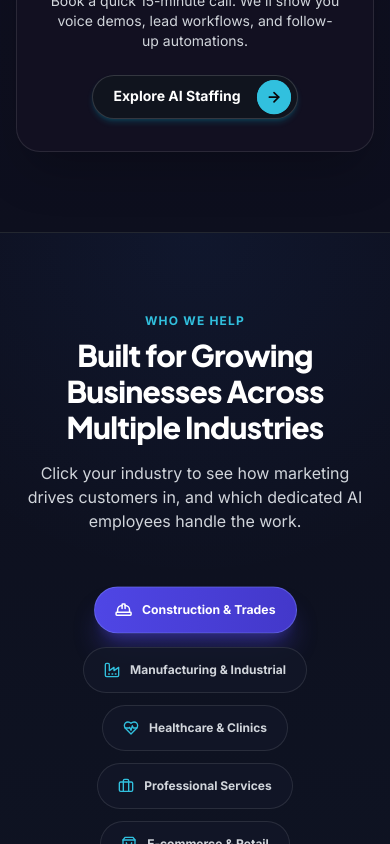
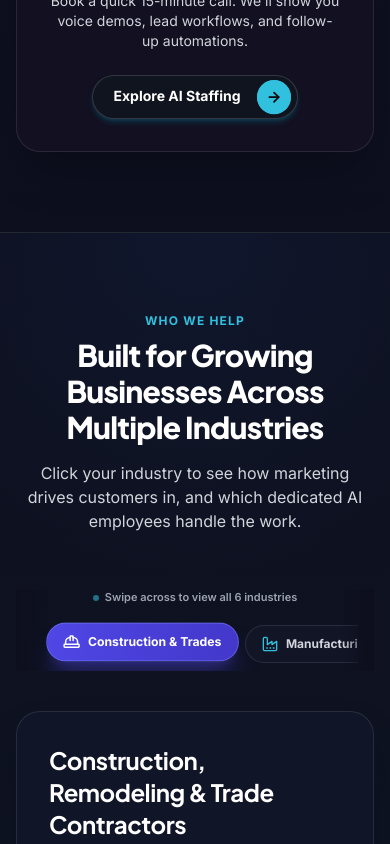
Before and after one commit to Rahullohar703/mivizhub-online, a React (Vite) app: page / in a window 390 px wide. Shown: the part 11156-12000 px from the top of the page. Built offline with nearby package versions, Linux system fonts and the light colour scheme.

Commit message:
fix: replace vertical stacked industry pills on mobile with horizontal swipe strip

```diff
--- a/src/components/SectionIndustries.jsx
+++ b/src/components/SectionIndustries.jsx
@@ -1,10 +1,22 @@
-import React, { useState } from 'react';
+import React, { useState, useRef } from 'react';
 import Container from './ui/Container';
 import Section from './ui/Section';
 import { HardHat, Factory, HeartPulse, Briefcase, ShoppingBag, Building2, Check, UserCheck } from 'lucide-react';
 
 export default function SectionIndustries() {
   const [activeTab, setActiveTab] = useState('Construction');
+  const tabRefs = useRef({});
+
+  const handleSelectTab = (id) => {
+    setActiveTab(id);
+    if (tabRefs.current[id]) {
+      tabRefs.current[id].scrollIntoView({
+        behavior: 'smooth',
+        block: 'nearest',
+        inline: 'center'
+      });
+    }
+  };
 
   const industries = [
     { id: 'Construction', name: 'Construction & Trades', icon: <HardHat className="w-4 h-4" /> },
@@ -159,15 +171,27 @@ export default function SectionIndustries() {
           </p>
         </div>
 
-        {/* Tab Buttons */}
-        <div className="flex flex-wrap justify-center gap-3 max-w-6xl mx-auto mb-12">
+        {/* Tab Buttons: Sleek horizontal swipe chip bar on mobile, centered flex grid on desktop */}
+        <div className="relative max-w-6xl mx-auto mb-10 -mx-4 px-4 sm:mx-auto sm:px-0">
+          {/* Subtle mobile edge fade indicators */}
+          <div className="pointer-events-none absolute left-0 top-0 bottom-0 w-8 bg-gradient-to-r from-[#0d0f1e] to-transparent z-10 sm:hidden" />
+          <div className="pointer-events-none absolute right-0 top-0 bottom-0 w-8 bg-gradient-to-l from-[#0d0f1e] to-transparent z-10 sm:hidden" />
+
+          {/* Micro swipe hint for mobile */}
+          <div className="flex items-center justify-center gap-1.5 text-[11px] font-semibold text-gray-400 mb-2.5 sm:hidden">
+            <span className="inline-block w-1.5 h-1.5 rounded-full bg-[#31c0de] animate-pulse" />
+            <span>Swipe across to view all 6 industries</span>
+          </div>
+
+          <div className="flex items-center sm:justify-center gap-2 sm:gap-3 overflow-x-auto no-scrollbar scroll-smooth px-4 sm:px-0 sm:flex-wrap py-2 snap-x snap-mandatory">
             {industries.map((tab) => {
               const isActive = activeTab === tab.id;
               return (
                 <button
                   key={tab.id}
-                onClick={() => setActiveTab(tab.id)}
-                className={`group relative overflow-hidden flex items-center gap-2.5 px-5 py-3.5 rounded-full text-xs sm:text-sm font-bold transition-all duration-300 ease-out transform-gpu cursor-pointer select-none outline-none focus-visible:ring-2 focus-visible:ring-cyan-400 focus-visible:ring-offset-2 focus-visible:ring-offset-[#0d0f1e] ${
+                  ref={(el) => (tabRefs.current[tab.id] = el)}
+                  onClick={() => handleSelectTab(tab.id)}
+                  className={`group relative overflow-hidden flex-shrink-0 snap-center flex items-center gap-2 sm:gap-2.5 px-4 py-2.5 sm:px-5 sm:py-3.5 rounded-full text-xs sm:text-sm font-bold whitespace-nowrap transition-all duration-300 ease-out transform-gpu cursor-pointer select-none outline-none focus-visible:ring-2 focus-visible:ring-cyan-400 focus-visible:ring-offset-2 focus-visible:ring-offset-[#0d0f1e] ${
                     isActive
                       ? 'bg-gradient-to-r from-[#4F46E5] to-[#4338CA] text-white shadow-xl shadow-indigo-600/35 border border-indigo-400/40 -translate-y-0.5 scale-[1.02] hover:shadow-[0_8px_30px_rgba(79,70,229,0.5)] hover:-translate-y-1 hover:scale-[1.04] active:scale-95'
                       : 'bg-[#121727]/90 text-gray-300 border border-white/10 hover:text-white hover:border-cyan-400/50 hover:bg-[#18223a] hover:shadow-[0_8px_25px_rgba(49,192,222,0.2)] hover:-translate-y-1 hover:scale-[1.03] active:scale-95'
@@ -192,6 +216,7 @@ export default function SectionIndustries() {
                 </button>
               );
             })}
+          </div>
         </div>
 
         {/* Tab Content Box - Wide & Spacious */}
--- a/src/index.css
+++ b/src/index.css
@@ -62,3 +62,12 @@ h1, h2, h3, h4, h5, h6 {
   border-color: rgba(255, 255, 255, 0.2);
   box-shadow: 0 8px 30px -4px rgba(0, 0, 0, 0.7);
 }
+
+/* Hide scrollbar for Chrome, Safari, Edge, Firefox */
+.no-scrollbar::-webkit-scrollbar {
+  display: none;
+}
+.no-scrollbar {
+  -ms-overflow-style: none;
+  scrollbar-width: none;
+}
```
Lines whose indentation alone changed are shown as unchanged.
